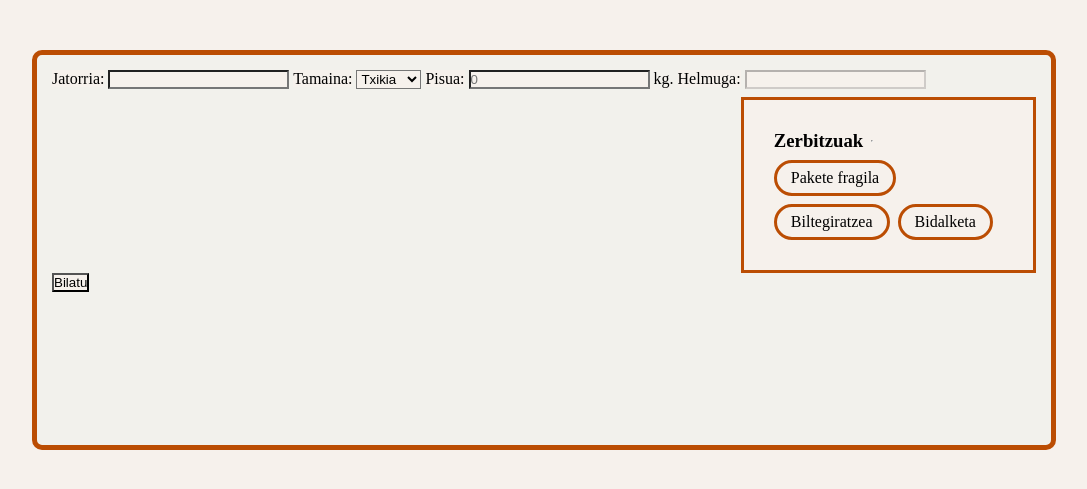
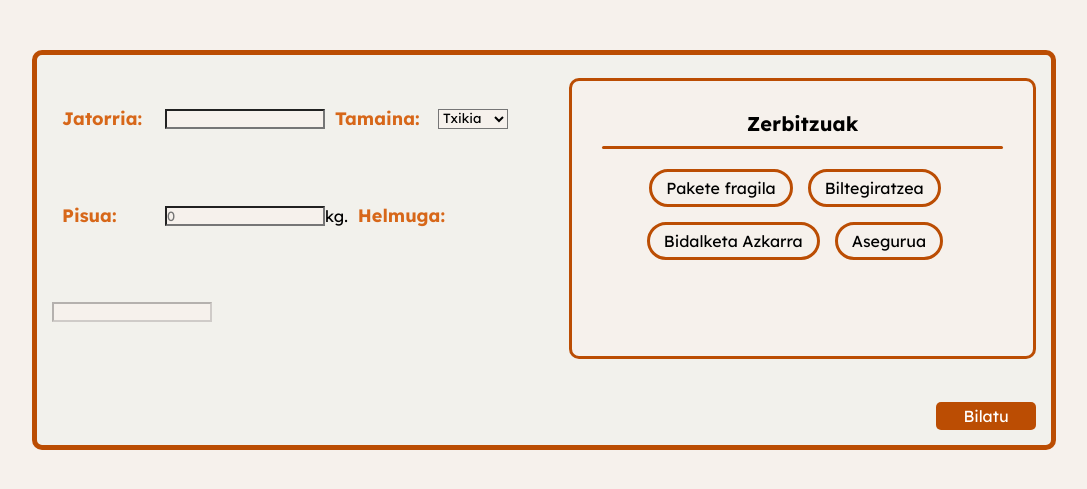
Before and after one commit to Xbilbaoo/NetLogiX_Erronka, a PHP site: page /components/preSending.html in a window 1280 px wide. Shown: the top 489 px of the page, without its empty margins (96-1183 px from the left). Run offline with PHP 8.4, Linux system fonts and the light colour scheme.

Commit message:
advancing on the styles

```diff
--- a/src/client/components/preSending.html
+++ b/src/client/components/preSending.html
@@ -12,26 +12,29 @@
     <main>
         <section>
             <form class="search-form">
-                <label for="jatorria">Jatorria:</label>
+                <div class="input-group">
+                    <label class="search-label" for="jatorria">Jatorria:</label>
                     <input type="text" id="jatorria" name="jatorria">
-                <label for="tamaina">Tamaina:</label>
+                    <label class="search-label" for="tamaina">Tamaina:</label>
                     <select id="tamaina" name="tamaina">
                         <option value="txikia">Txikia</option>
                         <option value="ertaina">Ertaina</option>
                         <option value="handia">Handia</option>
                     </select>
-                <div class="warehouse" id="biltegia">
-                    <label for="biltegia">Biltegia:</label>
-                    <select name="biltegia">
+                    <div class="warehouse" id="warehouse-div">
+                        <label class="search-label" for="biltegia">Biltegia:</label>
+                        <select name="biltegia" id="biltegia">
                             <!--"Option" hauek dinamikoki kargatuko dira.-->
                         </select>
                     </div>
-                <label for="pisua">Pisua:</label>
+                    <label class="search-label" for="pisua">Pisua:</label>
                     <input type="number" id="pisua" name="pisua" placeholder="0"> kg.
-                <label for="helmuga">Helmuga:</label>
+                    <label class="search-label" for="helmuga">Helmuga:</label>
                     <input type="text" id="helmuga" name="helmuga" disabled>
+                </div>
+
                 <div class="pill-group">
-                        <h3>Zerbitzuak</h3>
+                    <h3 class="pill-group-title">Zerbitzuak</h3>
                     <hr class="divider">
                     <span class="checkbox-pill">
                         <input type="checkbox" id="pakete_fragila" name="pakete_fragila">
@@ -45,10 +48,14 @@
 
                     <span class="checkbox-pill">
                         <input type="checkbox" id="bidalketa" name="bidalketa">
-                            <label for="bidalketa">Bidalketa</label>
+                        <label for="bidalketa">Bidalketa Azkarra</label>
+                    </span>
+                    <span class="checkbox-pill">
+                        <input type="checkbox" id="aseguru" name="aseguru">
+                        <label for="aseguru">Asegurua</label>
                     </span>
                 </div>
-                <button type="submit">Bilatu</button>
+                <button type="submit" class="search-button">Bilatu</button>
             </form>
         </section>
         <section>
--- a/src/client/css/preSending.css
+++ b/src/client/css/preSending.css
@@ -1,8 +1,11 @@
+@import url("https://fonts.googleapis.com/css2?family=Lexend:wght@400;700&display=swap");
+
 * {
     margin: 0;
     padding: 0;
     background-color: #F6F1EC;
     box-sizing: border-box;
+    font-family: "Lexend", sans-serif;
 
 }
 
@@ -17,6 +20,30 @@
     background-color: #F2F1EC;
     border: #BB4D03 5px solid;
     border-radius: 10px;
+    display: grid;
+    grid-template-columns: auto auto;
+
+}
+
+.input-group {
+
+    display: flex;
+    align-items: center;
+    flex-wrap: wrap;
+    background-color: #F2F1EC;
+
+}
+
+.search-label {
+
+    font-size: 18px;
+    font-weight: bold;
+    margin-right: 10px;
+    margin-left: 10px;
+    width: 20%;
+    color: #D76719;
+    background-color: #F2F1EC;
+
 }
 .warehouse {
 
@@ -24,20 +51,49 @@
 
 }
 
-
-
 /* Pill checkbox styles */
 .pill-group {
+
     display: flex;
-    gap: 8px;
-    align-items: center;
+    flex-direction: row;
+    align-items: baseline;
+    align-content: flex-start;
+    width: 90%;
+    justify-content: center;
     flex-wrap: wrap;
     margin-top: 8px;
     border: #BB4D03 3px solid;
-
-    width: 30%;
     padding: 30px;
     justify-self: end;
+    border-radius: 10px;
+
+}
+
+.pill-group-title {
+
+    margin: 0;
+    padding: 0;
+    font-size: 20px;
+    font-weight: bold;
+    width: 100%;
+    text-align: center;
+    margin-bottom: 10px;
+}
+
+.divider {
+    width: 100%;
+    height: 3px;
+    background-color: #BB4D03;
+    border: #BB4D03;
+    border-radius: 999px;
+    margin-bottom: 20px;
+
+}
+
+.checkbox-pill {
+
+    margin-bottom: 15px;
+    margin-right: 15px;
 }
 
 .checkbox-pill input[type="checkbox"] {
@@ -51,6 +107,7 @@
     overflow: hidden;
     white-space: nowrap;
     border: 0;
+
 }
 
 .checkbox-pill label {
@@ -74,3 +131,19 @@
     transform: translateY(-1px);
     font-weight: bold;
 }
+
+.search-button {
+
+    background-color: #BB4D03;
+    color: white;
+    border: none;
+    border-radius: 5px;
+    cursor: pointer;
+    font-size: 16px;
+    transition: background-color 0.3s ease;
+    grid-column: 2/3;
+    height: 40%;
+    width: 100px;
+    justify-self: end;
+    align-self: end;
+}
--- a/src/client/js/preSending/formLoad.js
+++ b/src/client/js/preSending/formLoad.js
@@ -1,26 +1,15 @@
-const WAREHOUSES_URL = "/src/client/json/preSending/loadForm/warehouses.json"
+const WAREHOUSES_URL = "/src/client/json/preSending/warehouses.json"
 
 const DESTINATION_CHECK = document.getElementById("bidalketa")
 const WAREHOUSE_CHECK = document.getElementById("biltegiratze")
 const DESTINATION_TF = document.getElementById("helmuga")
 const WAREHOUSE_SELECT = document.getElementById("biltegia")
+const WAREHOUSE_DIV = document.getElementById("warehouse-div")
 
 
 kargatuBiltegiak(WAREHOUSES_URL, WAREHOUSE_SELECT)
 
 DESTINATION_CHECK.addEventListener("click", () => {
-
-/**
- * if(DESTINATION_TF.disabled) {
- *
- *      DESTINATION_TF.disabled = false
- *
- * } else {
- *
- *      DESTINATION_TF.disabled = true
- *
- * }
- */
 
     DESTINATION_TF.disabled = !DESTINATION_TF.disabled
 
@@ -28,13 +17,13 @@ DESTINATION_CHECK.addEventListener("click", () => {
 
 WAREHOUSE_CHECK.addEventListener("click", () => {
 
-    if(WAREHOUSE_SELECT.style.display == "inline-block") {
+    if(WAREHOUSE_DIV.style.display == "inline-block") {
 
-        WAREHOUSE_SELECT.style.display = "none"
+        WAREHOUSE_DIV.style.display = "none"
 
     } else {
 
-        WAREHOUSE_SELECT.style.display = "inline-block"
+        WAREHOUSE_DIV.style.display = "inline-block"
 
     }
 })
@@ -47,7 +36,7 @@ WAREHOUSE_CHECK.addEventListener("click", () => {
  * @param {Identifier of the select of the form} selectID
  */
 
-async function kargatuBiltegiak(url, selectID) {
+async function kargatuBiltegiak(url, element) {
 
     try {
 
@@ -60,14 +49,15 @@ async function kargatuBiltegiak(url, selectID) {
         }
 
         const options = await response.json()
-        const select = document.getElementById(selectID)
+
+
 
         options.forEach(item => {
 
             const option = document.createElement("option")
             option.value = item.id
             option.textContent = item.izena
-            select.appendChild(option)
+            element.appendChild(option)
 
         })
 
```
Also changed, not shown: src/client/json/preSending/warehouses.json (renamed from src/client/json/preSending/loadForm/warehouses.json). Lines whose indentation alone changed are shown as unchanged.
